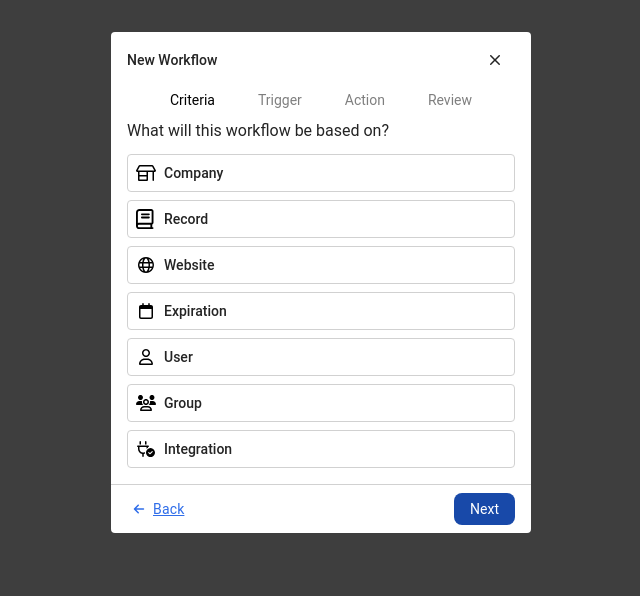
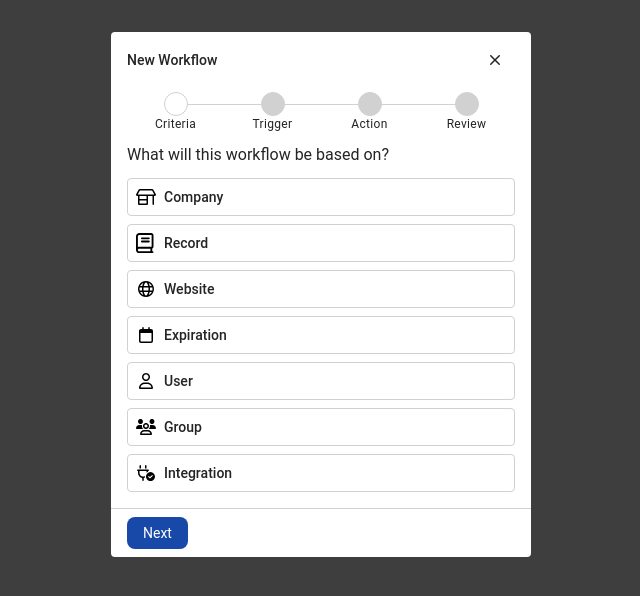
Before and after one commit to mitchellcarroll/hudu, a plain HTML site: page index.html in a window 1280 px wide. Shown: the whole page, without its empty margins (319-959 px from the left). Drawn offline with Linux system fonts and the light colour scheme.

Commit message:
updates the progress bar

```diff
--- a/scripts/index.js
+++ b/scripts/index.js
@@ -47,6 +47,22 @@ class WorkflowBuilder {
         const checkboxes = step.querySelectorAll('input[type="checkbox"]');
         checkboxes.forEach(checkbox => {
           checkbox.addEventListener('change', this.validateCurrentStep);
+
+          checkbox.addEventListener('change', () => {
+            const container = checkbox.closest('.selection-card') || checkbox.closest('.select-all');
+            if (container) {
+              if (checkbox.checked) {
+                container.classList.add('selected');
+              } else {
+                container.classList.remove('selected');
+              }
+            }
+          });
+
+          const container = checkbox.closest('.selection-card') || checkbox.closest('.select-all');
+          if (container && checkbox.checked) {
+            container.classList.add('selected');
+          }
         });
       });
     }
@@ -59,6 +75,15 @@ class WorkflowBuilder {
         const recordTypeCheckboxes = this.form.elements['recordType'];
         Array.from(recordTypeCheckboxes).forEach(checkbox => {
           checkbox.checked = selectAllCheckbox.checked;
+          // update parent with selected class
+          const container = checkbox.closest('.selection-card');
+          if (container) {
+            if (selectAllCheckbox.checked) {
+              container.classList.add('selected');
+            } else {
+              container.classList.remove('selected');
+            }
+          }
         });
         this.validateCurrentStep();
       });
@@ -321,20 +346,24 @@ class WorkflowBuilder {
    * Update navigation buttons visibility based on current step
    */
   updateNavigationButtons() {
-    // Show/hide back button
+    console.log(this.currentStepIndex);
+
     if (this.currentStepIndex === 0) {
       this.backButton.classList.add('hidden');
     } else {
       this.backButton.classList.remove('hidden');
     }
 
-    // Show/hide save button on last step
-    if (this.currentStepIndex === this.steps.length - 1) {
+    if (this.currentStepIndex > 1) {
       this.saveButton.classList.remove('hidden');
-      this.nextButton.classList.add('hidden');
     } else {
       this.saveButton.classList.add('hidden');
-      this.nextButton.classList.remove('hidden');
+    }
+
+    if (this.currentStepIndex === this.steps.length - 1) {
+      this.nextButton.textContent = 'Save Draft';
+    } else {
+      this.nextButton.textContent = 'Next';
     }
   }
 
--- a/styles/index.css
+++ b/styles/index.css
@@ -134,31 +134,82 @@ h2 {
   border-top: 1px solid #000000;
 }
 
-.hidden {
-  display: none;
-}
 
-/* Progress Indicators */
+/* Container */
 .progress-container {
-  padding: 0 8px;
-}
-.progress {
-  display: inline-flex;
-  gap: .5rem;
-  justify-content: space-evenly;
-  align-items: center;
   width: 100%;
 }
 
+.progress {
+  display: flex;
+  justify-content: space-between;
+  position: relative;
+  width: 100%;
+}
+
+/* Each step */
+.progress-step {
+  display: flex;
+  flex-direction: column;
+  align-items: center;
+  flex: 1;
+  text-align: center;
+  position: relative;
+  z-index: 1;
+}
+
+/* Circle */
+.progress-step::before {
+  content: "";
+  width: 24px;
+  height: 24px;
+  border-radius: 50%;
+  background-color: #D1D1D1;
+  border: 1px solid #D1D1D1;
+  background-repeat: no-repeat;
+  background-position: center;
+  background-size: 14px 14px;
+  z-index: 1;
+}
+
+/* Connector line */
+.progress-step:not(:last-child)::after {
+  content: "";
+  position: absolute;
+  top: 12px;
+  right: -50%;
+  width: 100%;
+  height: 1px;
+  background-color: #D1D1D1;
+  z-index: 0;
+}
+
+/* Text link */
 .progress-step a {
   text-decoration: none;
-  color: #000000;
+  font-size: 12px;
+  line-height: 16px;
+  letter-spacing: .32px;
+  font-weight: 400;
+  color: #242424;
+}
+
+.progress-step.completed::before {
+  background-color: #0a8754;
+  border-color: #0a8754;
+  background-image: url('../assets/check.svg');
+}
+
+/* Active */
+.progress-step.active::before {
+  background-color: #fff;
+  border-color: #D1D1D1;
 }
 
 .progress-step a.disabled {
-  opacity: 0.5;
+  color: #242424;
+  pointer-events: none;
   cursor: not-allowed;
-  pointer-events: none;
 }
 
 .form-header {
@@ -346,3 +397,8 @@ button {
   color: #424242;
   margin-bottom: 12px;
 }
+
+
+.hidden {
+  display: none;
+}
```
Also changed, not shown: assets/check.svg (added).
